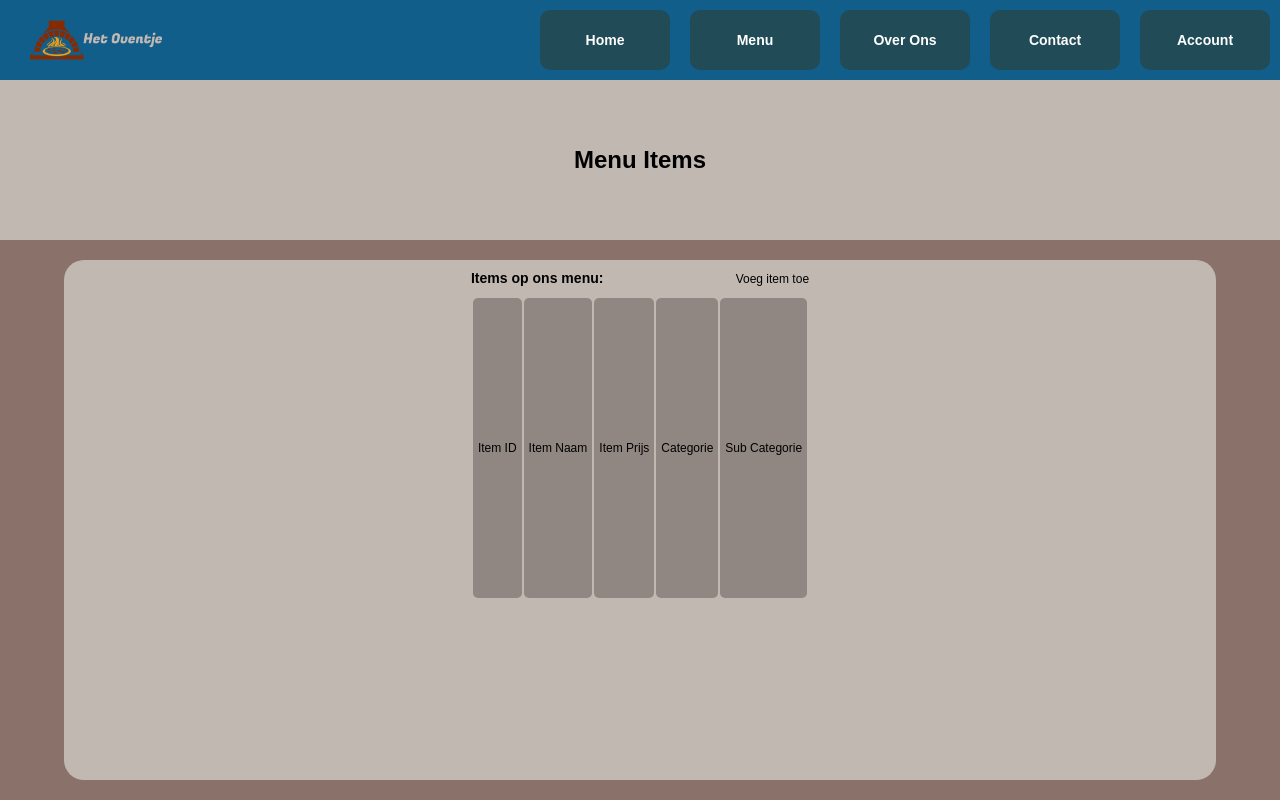
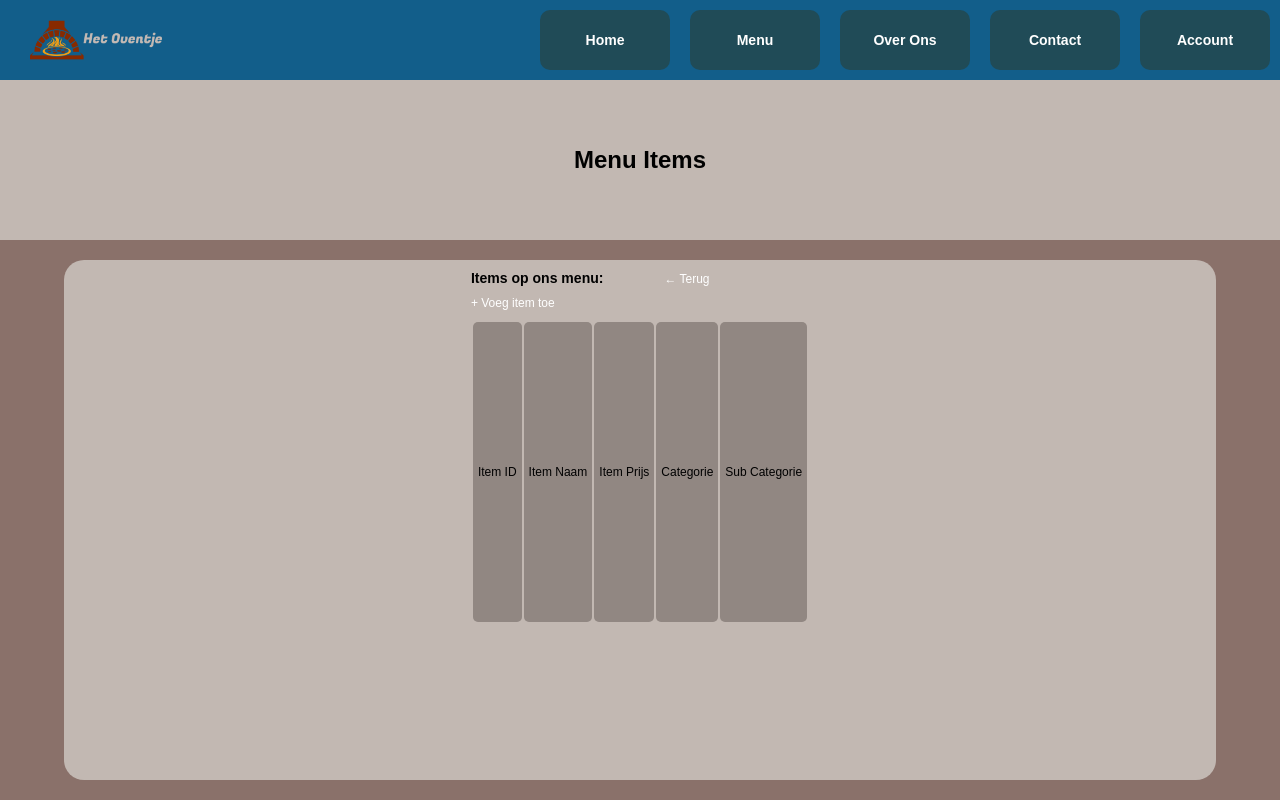
Before and after one commit to BlackSparowYT/W-J1-P3, a PHP site: page /account/admin-menu.php in a window 1280 px wide. Run offline with PHP 8.4, Linux system fonts and the light colour scheme; the visitor is signed in with stand-in values (Sample User, id 1); data that the repository does not hold is empty; a stand-in replaces the project's code that opens the database connection; some web fonts are replaced.

Commit message:
More styling updates

```diff
--- a/account/admin-menu.php
+++ b/account/admin-menu.php
@@ -108,8 +108,10 @@
 
                         echo "<div class='table-div'>";
                             echo "<h3>Items op ons menu:</h3>";
-                        echo "<a href='admin-item.php?action=add'><p>Voeg item toe</p></a>";
-                        echo "<table class='menu-table'>";
+                            echo "<p id='btn-back'><a href='dashboard.php'>&#x2190; Terug</a></p>";
+                            echo "<p id='btn-add'><a href='admin-item.php?action=add'>&#43; Voeg item toe</a></p>";
+                            echo "<div class='menu-table'>";
+                                echo "<table>";
                                     echo '<tr>';
                                         echo '<th><p>Item ID</p></th>';
                                         echo '<th><p>Item Naam</p></th>';
@@ -138,6 +140,7 @@
 
                                 echo "</table>";
                             echo "</div>";
+                        echo "</div>";
                     ?>
                 </div>
             </div>
--- a/styles.css
+++ b/styles.css
@@ -1214,6 +1223,14 @@ canvas {
     width: fit-content;
     height: 95%;
 }
+
+.admin-page .admin-content .table-content
+.table-div > .menu-table {
+    width: fit-content;
+    height: 95%;
+    overflow-y: scroll;
+}
+
 .admin-page .admin-content .table-div {
     height: 100%;
 }
@@ -1224,12 +1241,25 @@ canvas {
     display: inline-block;
     margin-top: 10px;
 }
-.admin-page .admin-content .table-div > a {
-    color: var(--black);
-    width: 60%;
+
+.admin-page .admin-content .table-div > #btn-back {
+    color: var(--white);
+    width: calc(35% - 15px);
+    min-width: fit-content;
     display: inline-block;
     text-align: right;
     margin-top: 10px;
+    margin-right: 15px;
+}
+
+.admin-page .admin-content .table-div > #btn-add {
+    color: var(--white);
+    width: calc(25% - 15px);
+    min-width: fit-content;
+    display: inline-block;
+    text-align: right;
+    margin-top: 10px;
+    margin-right: 15px;
 }
 
 
```
Also changed, not shown: other parts of styles.css (+65 -12 lines), account/admin-item.php (+5 -4 lines), account/login.php (+39 -12 lines). Lines whose indentation alone changed are shown as unchanged.
